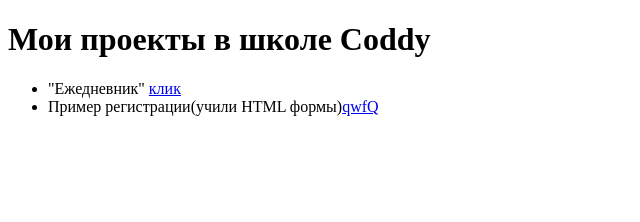
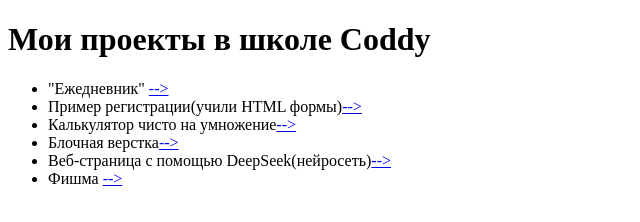
Before and after one commit to kartofel646/kartofel646.github.io, a plain HTML site: page index.html in a window 1280 px wide. Shown: the whole page, without its empty margins (0-640 px from the left). Drawn offline with Linux system fonts and the light colour scheme.

Commit message:
Update index.html

```diff
--- a/index.html
+++ b/index.html
@@ -10,8 +10,12 @@
     <h1>Мои проекты в школе Coddy</h1>
 
     <ul>
-        <li>"Ежедневник" <a href="project/diary/diary.html">клик</a> </li>
-        <li>Пример регистрации(учили HTML формы)<a href="f">qwfQ</a></li>
+        <li>"Ежедневник" <a href="project/diary/diary.html">--></a> </li>
+        <li>Пример регистрации(учили HTML формы)<a href="form/form.html">--></a></li>
+        <li>Калькулятор чисто на умножение<a href="mycalculater/calc.html">--></a></li>
+        <li>Блочная верстка<a href="olimpiada/index.html">--></a></li>
+        <li>Веб-страница с помощью DeepSeek(нейросеть)<a href="voleyball/deepseek_html_20250419_3381e9.html">--></a></li>
+        <li>Фишма <a href="https://www.figma.com/design/2WKcBs7pS2cIfCjd964QdD/Untitled?node-id=1-848&t=luU33KjtJr13qLZb-1">--></a></li>
     </ul>
 </body>
 </html>
```
